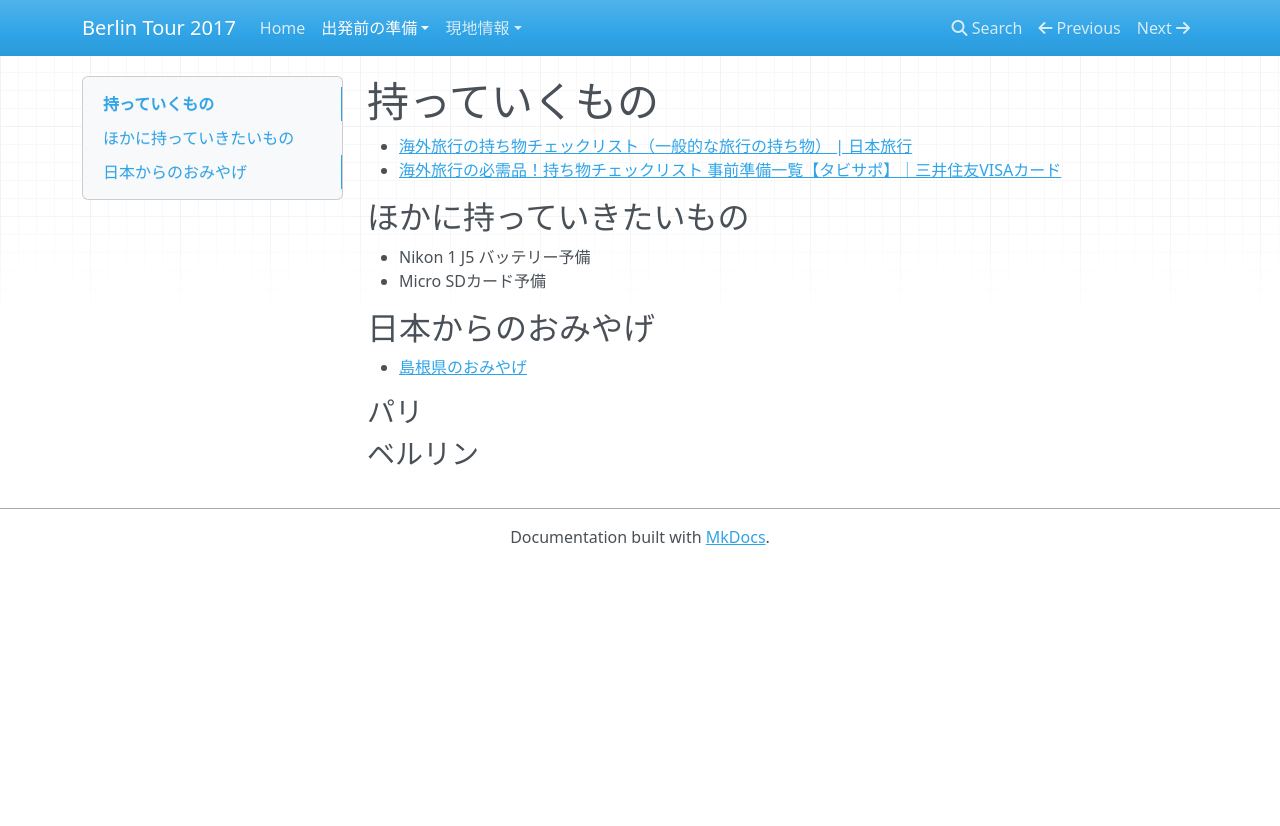
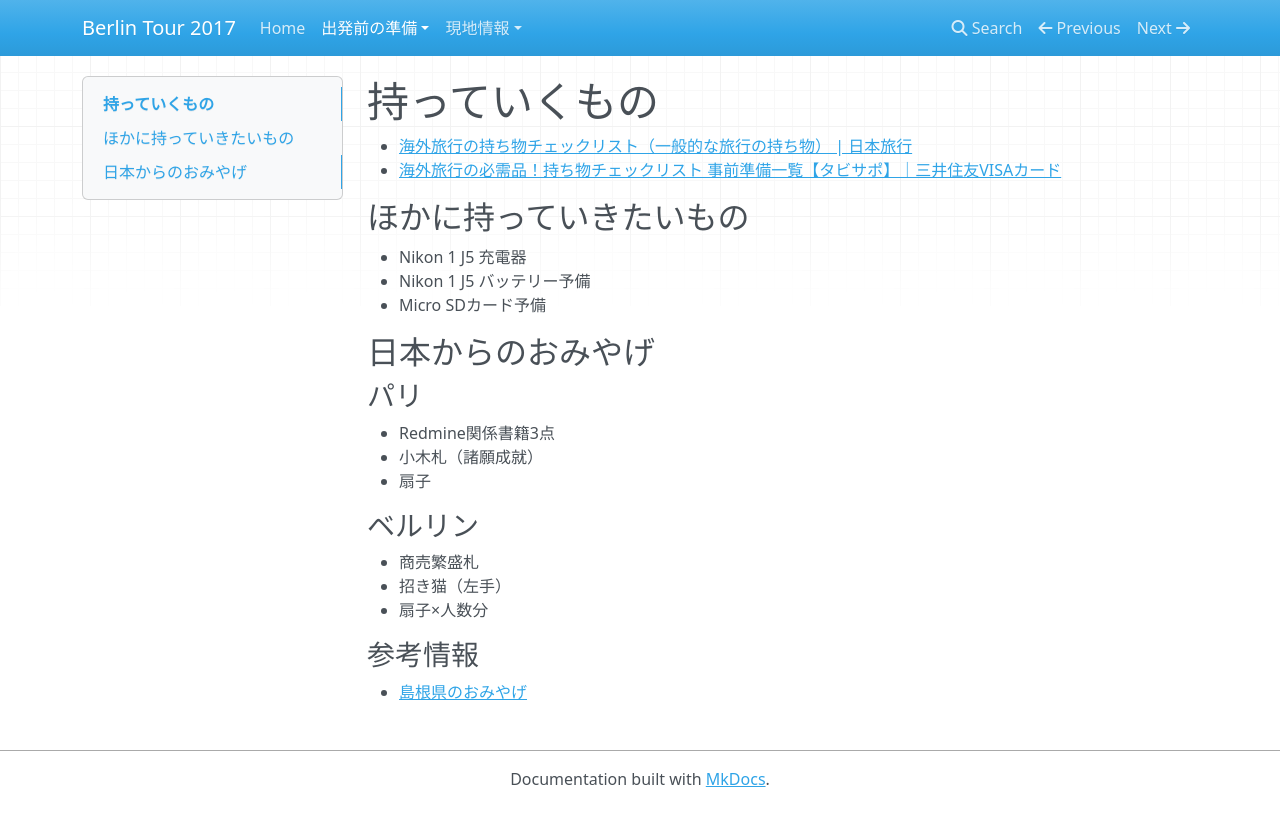
Before and after one commit to vividtone/berlin-tour-2017, an MkDocs documentation site: the page built from docs/item-list.md, in a window 1280 px wide. Shown: the top 826 px of the page. Built offline with MkDocs 1.6.1, drawn with Linux system fonts in a browser that asks for light colours; nearby versions of some CDN libraries; old or Windows-style settings are respelled for this version of MkDocs.

Commit message:
おみやげ候補記入

```diff
--- a/docs/item-list.md
+++ b/docs/item-list.md
@@ -7,14 +7,25 @@
 ほかに持っていきたいもの
 ----------------------
 
+* Nikon 1 J5 充電器
 * Nikon 1 J5 バッテリー予備
 * Micro SDカード予備
 
 日本からのおみやげ
 ----------------
 
-* [島根県のおみやげ](https://www.jalan.net/news/article/95646/)
-
 ### パリ
 
+* Redmine関係書籍3点
+* 小木札（諸願成就）
+* 扇子
+
 ### ベルリン
+
+* 商売繁盛札
+* 招き猫（左手）
+* 扇子×人数分
+
+### 参考情報
+
+* [島根県のおみやげ](https://www.jalan.net/news/article/95646/)
```
